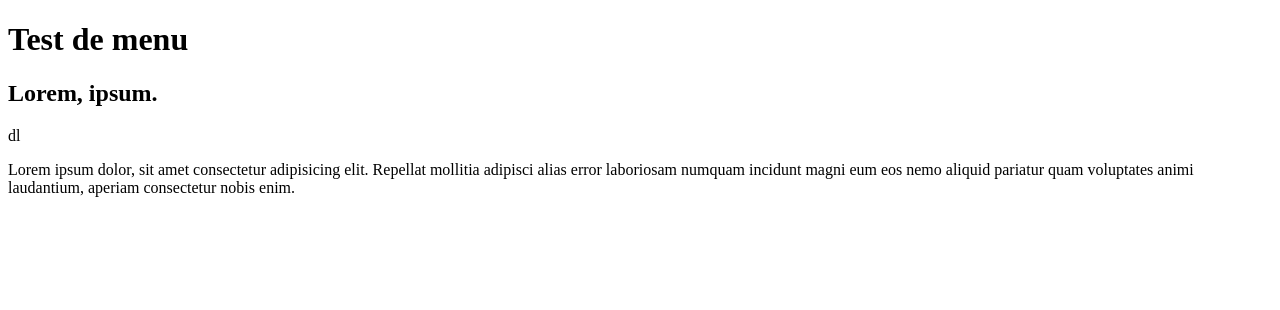
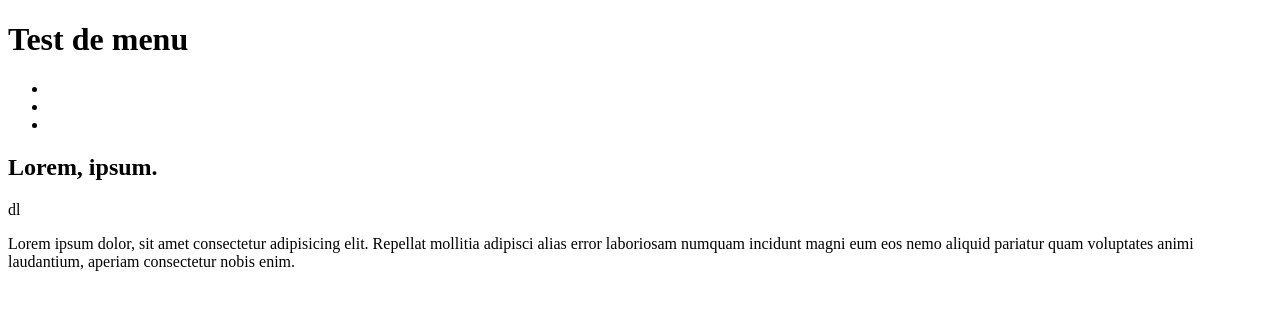
Before and after one commit to MMI-SAE-105/2023-r113-tp2-menu-alpinejs-shaoual, a plain HTML site: page index.html in a window 1280 px wide. Drawn offline with Linux system fonts and the light colour scheme.

Commit message:
ajout menu

```diff
--- a/index.html
+++ b/index.html
@@ -11,6 +11,13 @@
     <!-- header>h1{Test de menu} -->
     <header>
       <h1>Test de menu</h1>
+      <nav id="mainNav">
+        <ul>
+          <li><a href="#"></a></li>
+          <li><a href="#"></a></li>
+          <li><a href="#"></a></li>
+        </ul>
+      </nav>
     </header>
     <!-- h2>lorem2^p>lorem -->
     <dl x-data="">
```
Also changed, not shown: accordon-booleen.html (+2 -2 lines).
